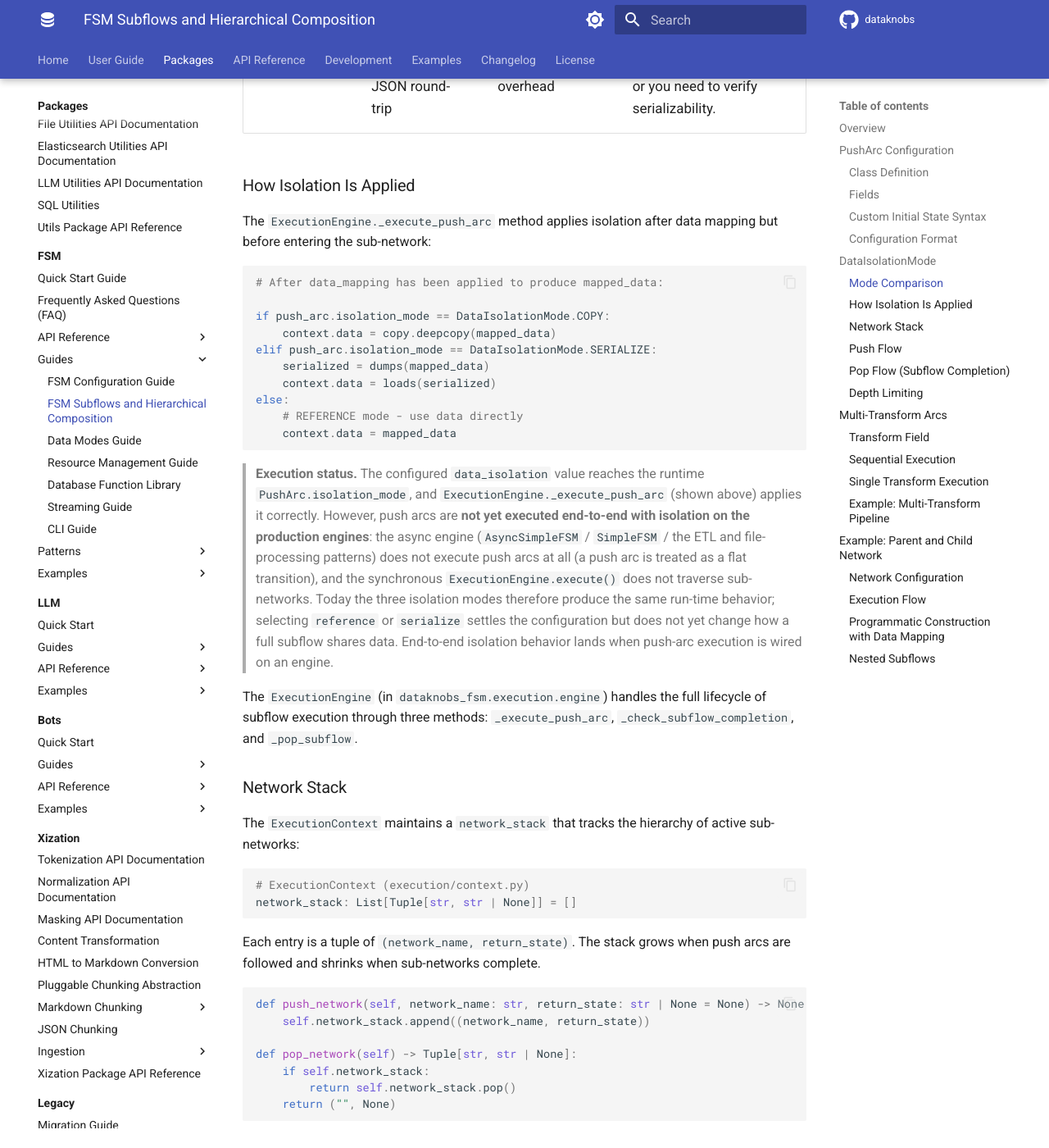
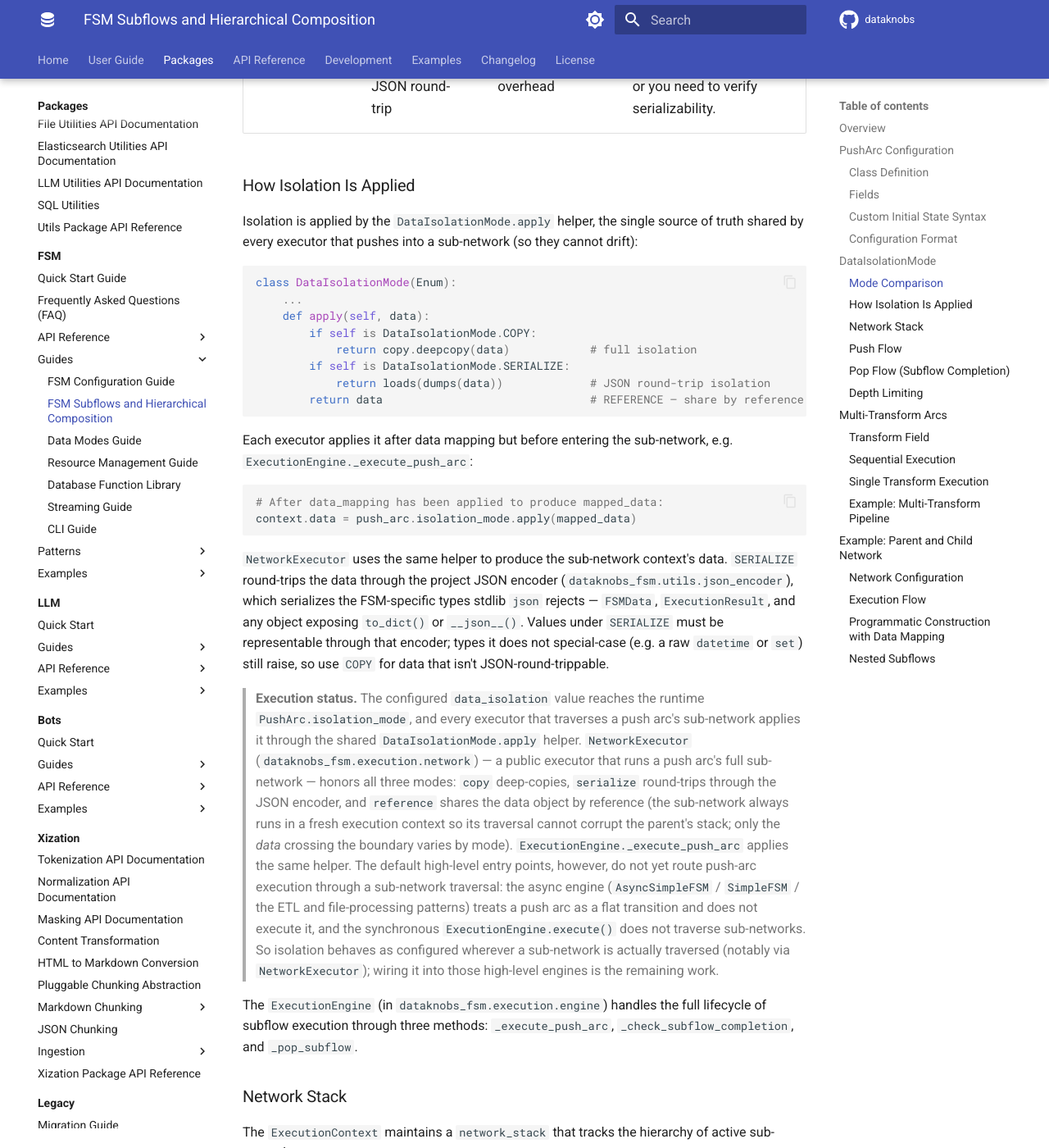
Before and after one commit to KBS-Labs/dataknobs, an MkDocs documentation site: the page built from docs/packages/fsm/guides/subflows.md, in a window 1280 px wide and 1400 px high, scrolled down 4543 px. Shown: the whole window at 82% size. Built offline with MkDocs 1.6.1 and Material for MkDocs 9.7.7, drawn with Linux system fonts in a browser that asks for light colours; comment, search, counter and statistics services are not loaded.

Commit message:
fix(fsm): address push-arc isolation review findings
Resolve the review findings on the push-arc data-isolation work:

- schema.py: correct the reversed @field_validator/@classmethod decorator
  order so validate_arcs registers — the dict/YAML config path now rejects
  data_isolation: "direct" and preserves target_network for all three modes
  instead of silently degrading a PushArcConfig to a plain ArcConfig.
- arc.py: extract a single DataIsolationMode.apply() helper (COPY deep-copies,
  SERIALIZE round-trips through the project JSON encoder, REFERENCE shares),
  replacing the inline stdlib-json divergence; route engine.py and network.py
  through it so every executor isolates identically.
- network.py: always run a push arc's sub-network in a fresh ExecutionContext
  (the shared-context branch corrupted the parent's network stack on return),
  with isolation_mode.apply() governing only how data crosses the boundary;
  union failed_states unconditionally; enforce max_depth across nested push
  arcs via an explicit push_depth counter (the fresh sub-context's empty
  network_stack could no longer count nesting); drop the dead getattr default
  on the typed PushArc.isolation_mode.
- tests: dict-load path coverage, NetworkExecutor isolation behavior for all
  three modes, nested-push-arc depth enforcement, and a guard that SERIALIZE
  uses the project encoder (not stdlib json).
- docs/CHANGELOG: describe the end state and correct the SERIALIZE encoder
  claim to the FSM types it actually handles (FSMData, ExecutionResult,
  to_dict/__json__ objects — not raw datetimes/sets).

Co-Authored-By: Claude Opus 4.8 (1M context) <noreply@anthropic.com>

````diff
--- a/docs/packages/fsm/guides/subflows.md
+++ b/docs/packages/fsm/guides/subflows.md
@@ -128,32 +128,53 @@ class DataIsolationMode(Enum):
 
 ### How Isolation Is Applied
 
-The `ExecutionEngine._execute_push_arc` method applies isolation after data mapping but before entering the sub-network:
+Isolation is applied by the `DataIsolationMode.apply` helper, the single source
+of truth shared by every executor that pushes into a sub-network (so they cannot
+drift):
+
+```python
+class DataIsolationMode(Enum):
+    ...
+    def apply(self, data):
+        if self is DataIsolationMode.COPY:
+            return copy.deepcopy(data)            # full isolation
+        if self is DataIsolationMode.SERIALIZE:
+            return loads(dumps(data))             # JSON round-trip isolation
+        return data                               # REFERENCE — share by reference
+```
+
+Each executor applies it after data mapping but before entering the sub-network,
+e.g. `ExecutionEngine._execute_push_arc`:
 
 ```python
 # After data_mapping has been applied to produce mapped_data:
-
-if push_arc.isolation_mode == DataIsolationMode.COPY:
-    context.data = copy.deepcopy(mapped_data)
-elif push_arc.isolation_mode == DataIsolationMode.SERIALIZE:
-    serialized = dumps(mapped_data)
-    context.data = loads(serialized)
-else:
-    # REFERENCE mode - use data directly
-    context.data = mapped_data
+context.data = push_arc.isolation_mode.apply(mapped_data)
 ```
 
+`NetworkExecutor` uses the same helper to produce the sub-network context's data.
+`SERIALIZE` round-trips the data through the project JSON encoder
+(`dataknobs_fsm.utils.json_encoder`), which serializes the FSM-specific types
+stdlib `json` rejects — `FSMData`, `ExecutionResult`, and any object exposing
+`to_dict()` or `__json__()`. Values under `SERIALIZE` must be representable
+through that encoder; types it does not special-case (e.g. a raw `datetime` or
+`set`) still raise, so use `COPY` for data that isn't JSON-round-trippable.
+
 > **Execution status.** The configured `data_isolation` value reaches the runtime
-> `PushArc.isolation_mode`, and `ExecutionEngine._execute_push_arc` (shown above)
-> applies it correctly. However, push arcs are **not yet executed end-to-end with
-> isolation on the production engines**: the async engine
-> (`AsyncSimpleFSM` / `SimpleFSM` / the ETL and file-processing patterns) does not
-> execute push arcs at all (a push arc is treated as a flat transition), and the
-> synchronous `ExecutionEngine.execute()` does not traverse sub-networks. Today the
-> three isolation modes therefore produce the same run-time behavior; selecting
-> `reference` or `serialize` settles the configuration but does not yet change how
-> a full subflow shares data. End-to-end isolation behavior lands when push-arc
-> execution is wired on an engine.
+> `PushArc.isolation_mode`, and every executor that traverses a push arc's
+> sub-network applies it through the shared `DataIsolationMode.apply` helper.
+> `NetworkExecutor` (`dataknobs_fsm.execution.network`) — a public executor that
+> runs a push arc's full sub-network — honors all three modes: `copy` deep-copies,
+> `serialize` round-trips through the JSON encoder, and `reference` shares the data
+> object by reference (the sub-network always runs in a fresh execution context so
+> its traversal cannot corrupt the parent's stack; only the *data* crossing the
+> boundary varies by mode). `ExecutionEngine._execute_push_arc` applies the same
+> helper. The default high-level entry points, however, do not yet route push-arc
+> execution through a sub-network traversal: the async engine
+> (`AsyncSimpleFSM` / `SimpleFSM` / the ETL and file-processing patterns) treats a
+> push arc as a flat transition and does not execute it, and the synchronous
+> `ExecutionEngine.execute()` does not traverse sub-networks. So isolation behaves
+> as configured wherever a sub-network is actually traversed (notably via
+> `NetworkExecutor`); wiring it into those high-level engines is the remaining work.
 
 The `ExecutionEngine` (in `dataknobs_fsm.execution.engine`) handles the full lifecycle of subflow execution through three methods: `_execute_push_arc`, `_check_subflow_completion`, and `_pop_subflow`.
 
````
Also changed, not shown: packages/fsm/CHANGELOG.md (+22 -7 lines), packages/fsm/docs/FSM_PROCESSING_FLOW.md (+6 -4 lines), packages/fsm/docs/FSM_SUBFLOWS.md (+41 -20 lines), 5 other files.
